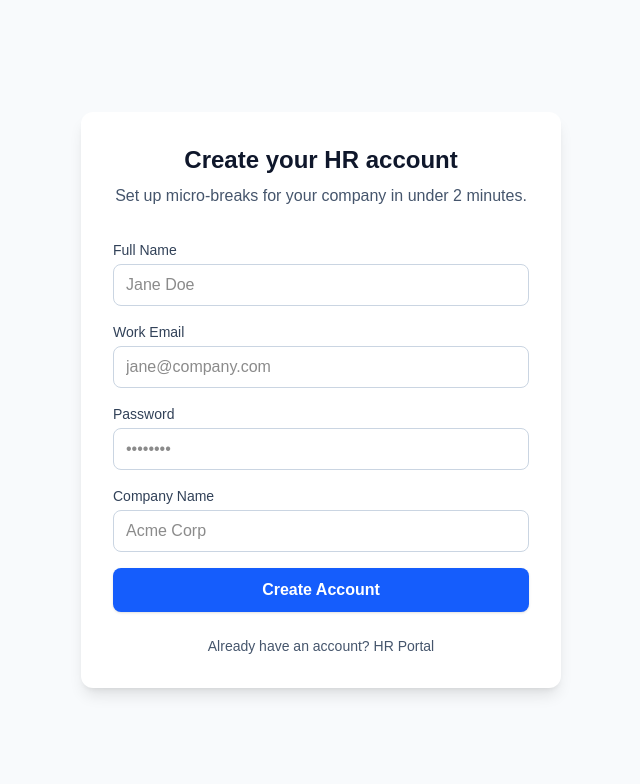
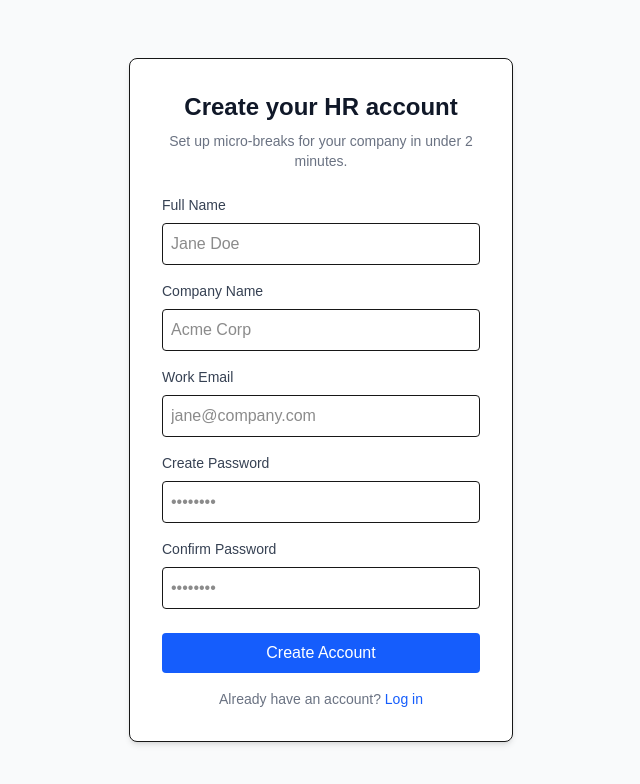
Before and after one commit to Manialdi/microbreaks-v2, a Next.js app: page /hr/signup in a window 1280 px wide. Shown: the top 784 px of the page, without its empty margins (319-959 px from the left). Built offline with nearby package versions, Linux system fonts and the light colour scheme.

Commit message:
feat: Update HR Signup page with confirmed password and styling

```diff
--- a/app/hr/signup/page.tsx
+++ b/app/hr/signup/page.tsx
@@ -19,10 +19,14 @@ const personalDomains = [
 
 export default function HRSignupPage() {
     const router = useRouter();
+
+    // State
     const [fullName, setFullName] = useState("");
+    const [companyName, setCompanyName] = useState("");
     const [workEmail, setWorkEmail] = useState("");
     const [password, setPassword] = useState("");
-    const [companyName, setCompanyName] = useState("");
+    const [confirmPassword, setConfirmPassword] = useState("");
+
     const [isSubmitting, setIsSubmitting] = useState(false);
     const [error, setError] = useState<string | null>(null);
     const [success, setSuccess] = useState<string | null>(null);
@@ -33,10 +37,23 @@ export default function HRSignupPage() {
         setSuccess(null);
         setIsSubmitting(true);
 
+        // Validation
+        if (!fullName || !companyName || !workEmail || !password || !confirmPassword) {
+            setError("Please fill in all fields.");
+            setIsSubmitting(false);
+            return;
+        }
+
+        if (password !== confirmPassword) {
+            setError("Passwords do not match.");
+            setIsSubmitting(false);
+            return;
+        }
+
         // Email domain validation
         const domain = workEmail.split("@")[1]?.toLowerCase();
         if (!domain || personalDomains.includes(domain)) {
-            setError("Please use your company email address.");
+            setError("Please use your company email (not a personal Gmail/Yahoo address).");
             setIsSubmitting(false);
             return;
         }
@@ -94,74 +111,87 @@ export default function HRSignupPage() {
     };
 
     return (
-        <div className="min-h-screen bg-slate-50 flex items-center justify-center p-4">
-            <div className="bg-white p-8 rounded-xl shadow-lg w-full max-w-[480px]">
-                <div className="text-center mb-8">
-                    <h1 className="text-2xl font-bold text-slate-900 mb-2">Create your HR account</h1>
-                    <p className="text-slate-600">Set up micro-breaks for your company in under 2 minutes.</p>
+        <div className="flex min-h-screen items-center justify-center bg-gray-50 p-4">
+            <div className="bg-white p-8 rounded-lg shadow-md w-full max-w-sm border">
+                <div className="text-center mb-6">
+                    <h1 className="text-2xl font-bold text-gray-900 mb-2">Create your HR account</h1>
+                    <p className="text-sm text-gray-500">Set up micro-breaks for your company in under 2 minutes.</p>
                 </div>
 
-                <form onSubmit={handleSubmit} className="space-y-4">
-                    <div>
-                        <label className="block text-sm font-medium text-slate-700 mb-1" htmlFor="fullName">Full Name</label>
+                <form onSubmit={handleSubmit} className="flex flex-col gap-4">
+                    <div className="flex flex-col gap-2">
+                        <label className="text-sm font-medium text-gray-700" htmlFor="fullName">Full Name</label>
                         <input
                             id="fullName"
                             type="text"
                             required
                             value={fullName}
                             onChange={(e) => setFullName(e.target.value)}
-                            className="w-full px-3 py-2 border border-slate-300 rounded-lg focus:ring-2 focus:ring-blue-500 focus:border-blue-500 outline-none transition-all"
+                            className="border p-2 rounded focus:ring-2 focus:ring-blue-500 outline-none w-full"
                             placeholder="Jane Doe"
                         />
                     </div>
 
-                    <div>
-                        <label className="block text-sm font-medium text-slate-700 mb-1" htmlFor="workEmail">Work Email</label>
+                    <div className="flex flex-col gap-2">
+                        <label className="text-sm font-medium text-gray-700" htmlFor="companyName">Company Name</label>
+                        <input
+                            id="companyName"
+                            type="text"
+                            required
+                            value={companyName}
+                            onChange={(e) => setCompanyName(e.target.value)}
+                            className="border p-2 rounded focus:ring-2 focus:ring-blue-500 outline-none w-full"
+                            placeholder="Acme Corp"
+                        />
+                    </div>
+
+                    <div className="flex flex-col gap-2">
+                        <label className="text-sm font-medium text-gray-700" htmlFor="workEmail">Work Email</label>
                         <input
                             id="workEmail"
                             type="email"
                             required
                             value={workEmail}
                             onChange={(e) => setWorkEmail(e.target.value)}
-                            className="w-full px-3 py-2 border border-slate-300 rounded-lg focus:ring-2 focus:ring-blue-500 focus:border-blue-500 outline-none transition-all"
+                            className="border p-2 rounded focus:ring-2 focus:ring-blue-500 outline-none w-full"
                             placeholder="jane@company.com"
                         />
                     </div>
 
-                    <div>
-                        <label className="block text-sm font-medium text-slate-700 mb-1" htmlFor="password">Password</label>
+                    <div className="flex flex-col gap-2">
+                        <label className="text-sm font-medium text-gray-700" htmlFor="password">Create Password</label>
                         <input
                             id="password"
                             type="password"
                             required
                             value={password}
                             onChange={(e) => setPassword(e.target.value)}
-                            className="w-full px-3 py-2 border border-slate-300 rounded-lg focus:ring-2 focus:ring-blue-500 focus:border-blue-500 outline-none transition-all"
+                            className="border p-2 rounded focus:ring-2 focus:ring-blue-500 outline-none w-full"
                             placeholder="••••••••"
                         />
                     </div>
 
-                    <div>
-                        <label className="block text-sm font-medium text-slate-700 mb-1" htmlFor="companyName">Company Name</label>
+                    <div className="flex flex-col gap-2">
+                        <label className="text-sm font-medium text-gray-700" htmlFor="confirmPassword">Confirm Password</label>
                         <input
-                            id="companyName"
-                            type="text"
+                            id="confirmPassword"
+                            type="password"
                             required
-                            value={companyName}
-                            onChange={(e) => setCompanyName(e.target.value)}
-                            className="w-full px-3 py-2 border border-slate-300 rounded-lg focus:ring-2 focus:ring-blue-500 focus:border-blue-500 outline-none transition-all"
-                            placeholder="Acme Corp"
+                            value={confirmPassword}
+                            onChange={(e) => setConfirmPassword(e.target.value)}
+                            className="border p-2 rounded focus:ring-2 focus:ring-blue-500 outline-none w-full"
+                            placeholder="••••••••"
                         />
                     </div>
 
                     {error && (
-                        <div className="p-3 bg-red-50 text-red-600 text-sm rounded-lg">
+                        <div className="p-3 bg-red-50 text-red-600 text-sm rounded border border-red-100">
                             {error}
                         </div>
                     )}
 
                     {success && (
-                        <div className="p-3 bg-green-50 text-green-600 text-sm rounded-lg">
+                        <div className="p-3 bg-green-50 text-green-600 text-sm rounded border border-green-100">
                             {success}
                         </div>
                     )}
@@ -169,15 +199,16 @@ export default function HRSignupPage() {
                     <button
                         type="submit"
                         disabled={isSubmitting}
-                        className="w-full bg-blue-600 text-white py-2.5 rounded-lg font-semibold hover:bg-blue-700 transition-colors disabled:opacity-50 disabled:cursor-not-allowed shadow-sm"
+                        className="bg-blue-600 text-white px-4 py-2 rounded hover:bg-blue-700 transition font-medium w-full disabled:opacity-50 disabled:cursor-not-allowed mt-2"
                     >
                         {isSubmitting ? "Creating Account..." : "Create Account"}
                     </button>
                 </form>
 
-                <div className="mt-6 text-center text-sm">
-                    <Link href="/hr/login" className="text-slate-600 hover:text-blue-600 transition-colors">
-                        Already have an account? HR Portal
+                <div className="mt-4 text-center text-sm text-gray-500">
+                    Already have an account?{" "}
+                    <Link href="/login" className="text-blue-600 hover:text-blue-700 hover:underline">
+                        Log in
                     </Link>
                 </div>
             </div>
```
